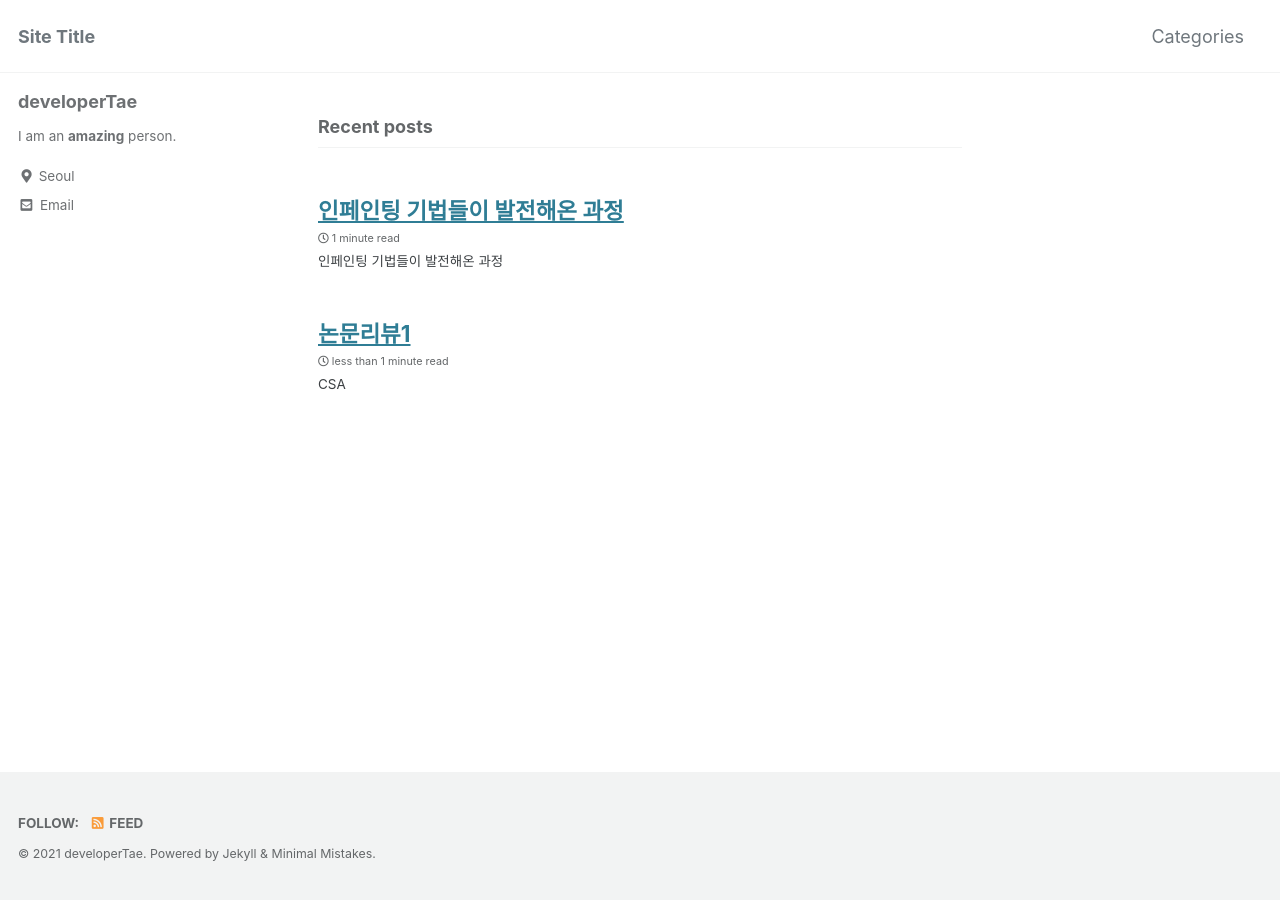
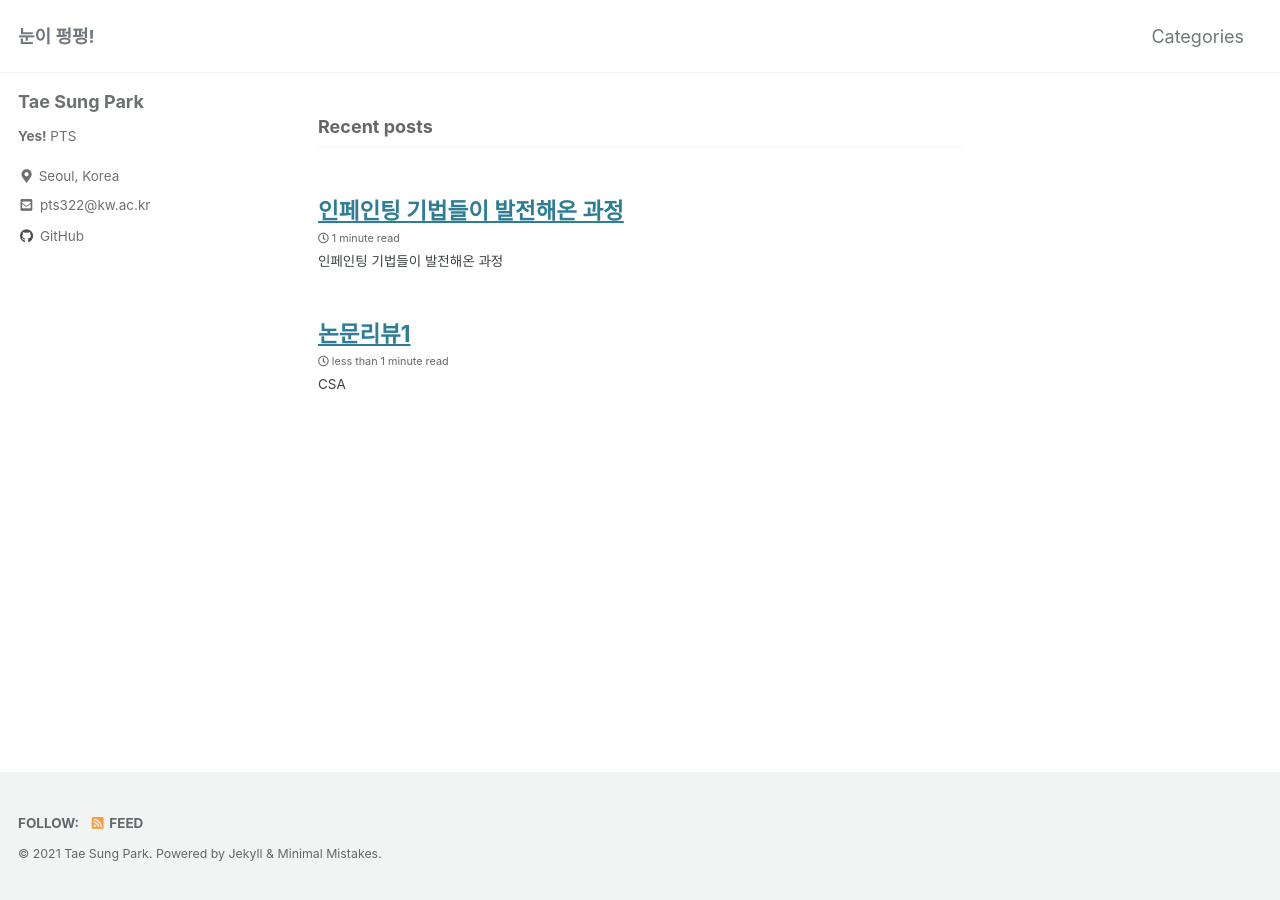
Before and after one commit to kkamankun/kkamankun.github.io, a Jekyll site: the page built from index.html, in a window 1280 px wide. Built offline with Jekyll 4.4.1, drawn with Linux system fonts in a browser that asks for light colours; cached includes are drawn as plain includes; the list of posts is cut into pages by our own code.

Commit message:
Update _config.yml

```diff
--- a/_config.yml
+++ b/_config.yml
@@ -16,11 +16,11 @@ minimal_mistakes_skin    : "default" # "air", "aqua", "contrast", "dark", "dirt"
 
 # Site Settings
 locale                   : "en-US"
-title                    : "Site Title"
+title                    : "눈이 펑펑!"
 title_separator          : "-"
 subtitle                 : # site tagline that appears below site title in masthead
-name                     : "developerTae"
-description              : "An amazing website."
+name                     : "Tae Sung Park"
+description              : "Yes! PTS"
 url                      : # the base hostname & protocol for your site e.g. "https://mmistakes.github.io"
 baseurl                  : # the subpath of your site, e.g. "/blog"
 repository               : # GitHub username/repo-name e.g. "mmistakes/minimal-mistakes"
@@ -93,13 +93,13 @@ analytics:
 
 # Site Author
 author:
-  name             : "developerTae"
+  name             : "Tae Sung Park"
   avatar           : # path of avatar image, e.g. "/assets/images/bio-photo.jpg"
-  bio              : "I am an **amazing** person."
-  location         : "Seoul"
+  bio              : "**Yes!** PTS"
+  location         : "Seoul, Korea"
   email            :
   links:
-    - label: "Email"
+    - label: "pts322@kw.ac.kr"
       icon: "fas fa-fw fa-envelope-square"
       url: "mailto:pts322@kw.ac.kr"
     - label: "Website"
@@ -113,7 +113,7 @@ author:
       # url: "https://facebook.com/"
     - label: "GitHub"
       icon: "fab fa-fw fa-github"
-      # url: "https://github.com/"
+      url: "https://github.com/developerTae"
     - label: "Instagram"
       icon: "fab fa-fw fa-instagram"
       # url: "https://instagram.com/"
```
